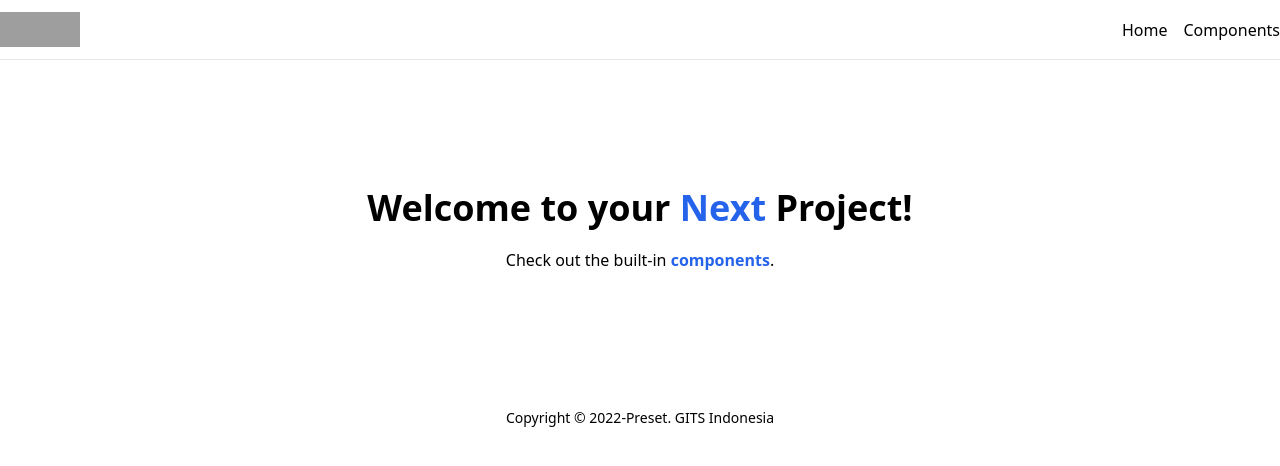
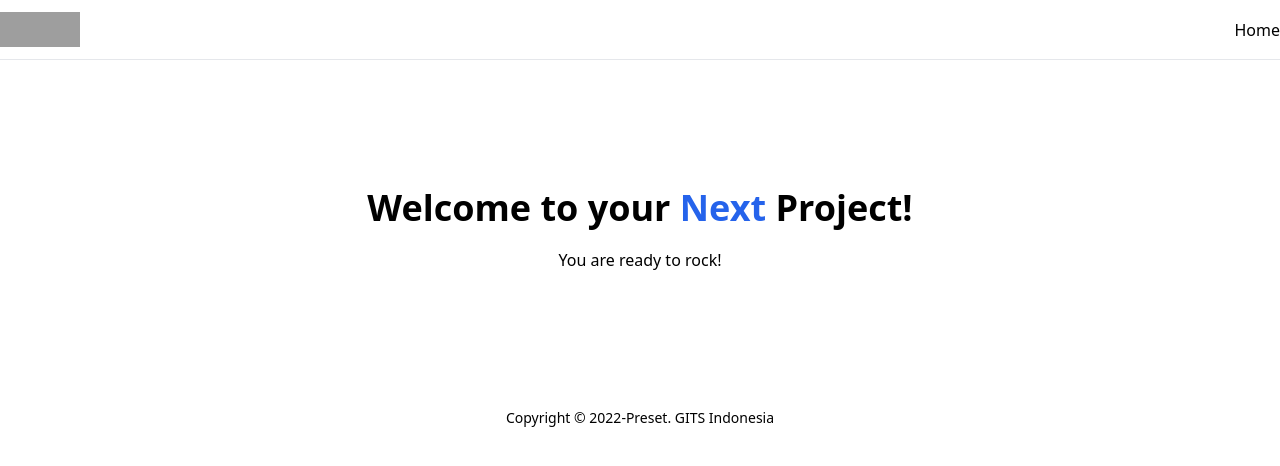
Before and after one commit to gitsindonesia/next-starter, a Next.js app: page / in a window 1280 px wide. Shown: the top 466 px of the page. Built offline with nearby package versions, Linux system fonts and the light colour scheme; grey boxes are pictures that could not be loaded.

Commit message:
chore: remove components pages in favor of storybook

```diff
--- a/components/Layouts/Header.tsx
+++ b/components/Layouts/Header.tsx
@@ -17,9 +17,6 @@ export default function Header() {
           <Link href="/">
             <a className="hover:font-semibold">Home</a>
           </Link>
-          <Link href="/components">
-            <a className="hover:font-semibold">Components</a>
-          </Link>
         </nav>
       </div>
     </div>
--- a/pages/components.tsx
+++ /dev/null
@@ -1,55 +0,0 @@
-import type { NextPage } from 'next';
-import Link from 'next/link';
-import Button, {
-  ButtonSizes,
-  ButtonVariants,
-  sizes,
-  variants,
-} from '../components/Button/Button';
-import Dropdown from '../components/Dropdown/Dropdown';
-
-const Components: NextPage = () => {
-  return (
-    <div className="container mx-auto py-4 sm:py-6">
-      <div className="text-center py-6">
-        <h1 className="text-4xl font-bold text-gray-800">Component Library</h1>
-        <p className="text-gray-500 mt-1 text-lg">Built-in components</p>
-      </div>
-
-      <h2 className="text-xl font-bold mb-3 mt-5 text-gray-800">Buttons</h2>
-      <h3 className="text-lg font-medium mb-2 text-gray-700">Variants</h3>
-      <div className="space-x-2">
-        {Object.keys(variants).map((variant) => (
-          <Button variant={variant as ButtonVariants} key={variant}>
-            {variant}
-          </Button>
-        ))}
-      </div>
-
-      <div className="mt-5">
-        <h3 className="text-lg font-medium mb-2 text-gray-700">Sizes</h3>
-        <div className="flex items-end gap-2">
-          {Object.keys(sizes).map((size) => (
-            <Button size={size as ButtonSizes} key={size}>
-              button: {size}
-            </Button>
-          ))}
-        </div>
-      </div>
-
-      <div className="mt-10">
-        <h2 className="text-xl font-bold mb-3 mt-5 text-gray-800">Dropdown</h2>
-        <Dropdown />
-      </div>
-
-      <p className="mt-5">
-        Add more component{' '}
-        <Link href="https://headlessui.dev/" target="_blank" rel="noopener">
-          <a className="font-semibold text-blue-600 hover:underline">here</a>
-        </Link>
-      </p>
-    </div>
-  );
-};
-
-export default Components;
--- a/pages/index.tsx
+++ b/pages/index.tsx
@@ -1,7 +1,4 @@
 import type { NextPage } from 'next';
-import Link from 'next/link';
-import Button from '../components/Button/Button';
-import Dropdown from '../components/Dropdown/Dropdown';
 
 const Home: NextPage = () => {
   return (
@@ -11,15 +8,7 @@ const Home: NextPage = () => {
           Welcome to your <span className="text-blue-600">Next</span> Project!
         </h1>
 
-        <p className="mt-5">
-          Check out the built-in{' '}
-          <Link href="/components">
-            <a className="text-blue-600 font-semibold hover:underline">
-              components
-            </a>
-          </Link>
-          .
-        </p>
+        <p className="mt-5">You are ready to rock!</p>
       </div>
     </div>
   );
```
